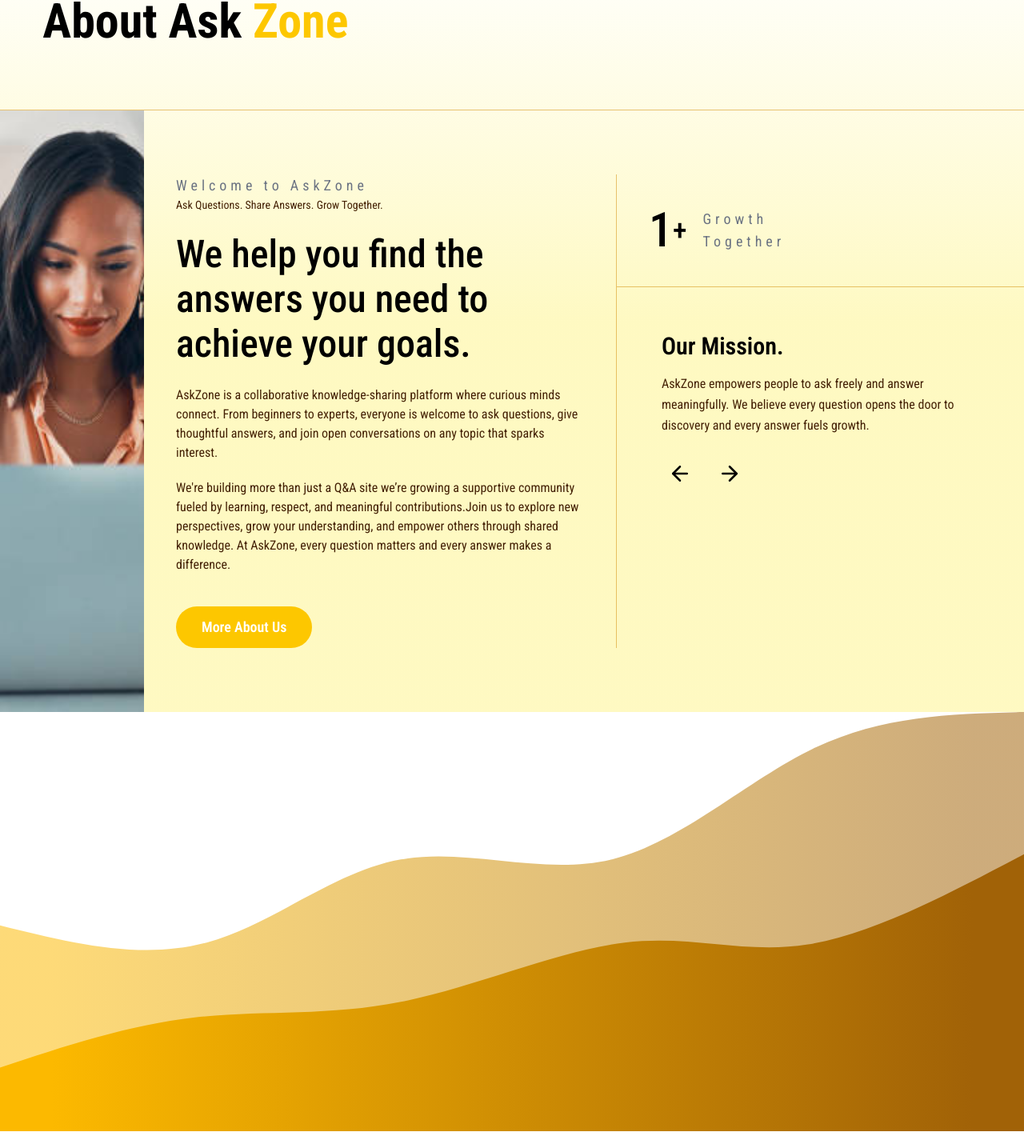
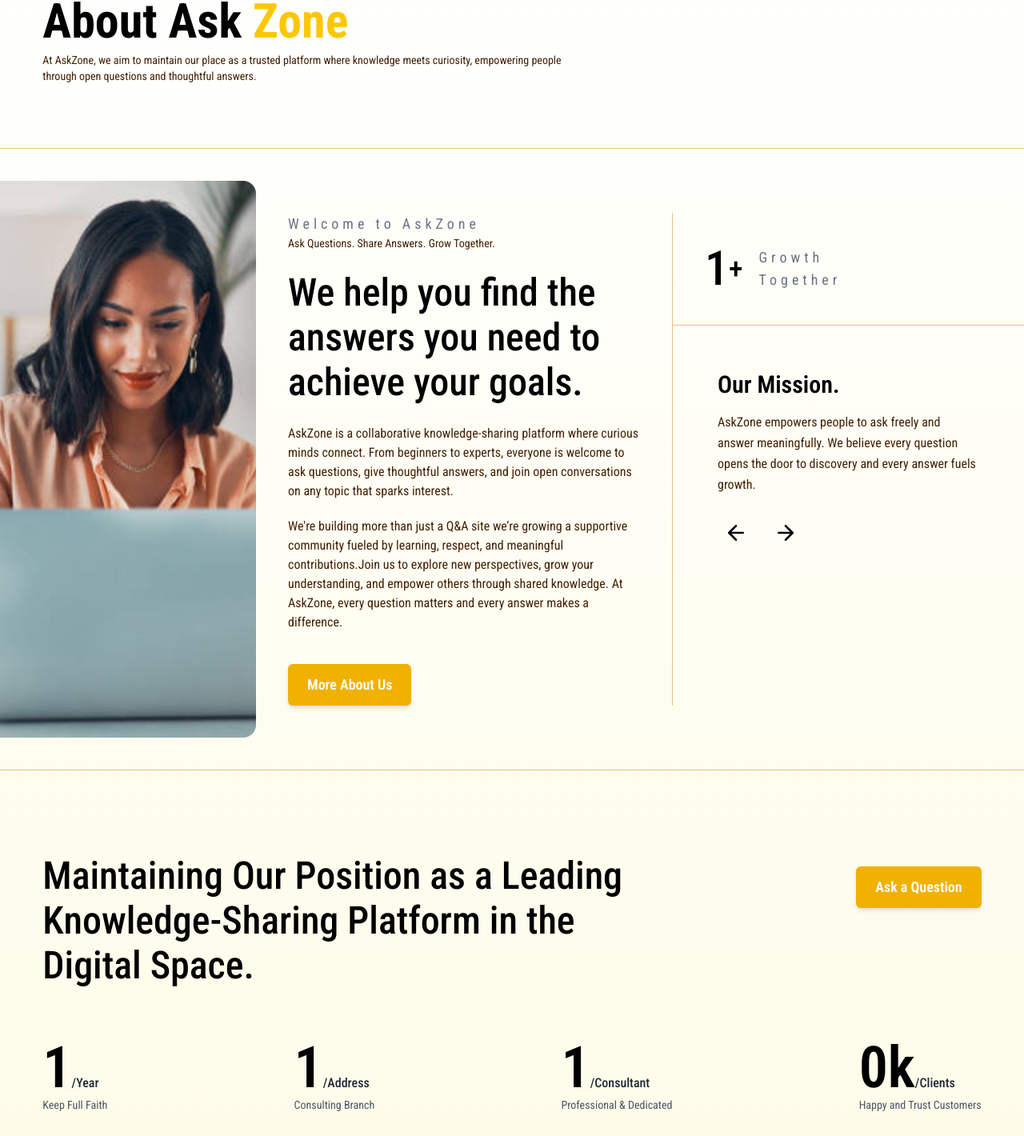
Before and after one commit to Johora99/AskZon, a React (Vite) app in the folder Client/: page / in a window 1280 px wide. Shown: the part 900-2320 px from the top of the page at 80% size. Built offline with nearby package versions, Linux system fonts and the light colour scheme.

Commit message:
how to works

```diff
--- a/Client/src/Components/AboutUs.jsx
+++ b/Client/src/Components/AboutUs.jsx
@@ -2,23 +2,31 @@ import React from 'react';
 import about from '../assets/aboutjpg.jpg'
 import { motion } from 'framer-motion';
 import AboutUsSlider from './AboutUsSlider';
+import Button from '../ShareComponent/Button';
 export default function AboutUs() {
   // Button animation variants
 const buttonVariants = {
   hidden: { opacity: 0, x: -20 },
   visible: { opacity: 1, x: 0, transition: { duration: 0.4, ease: 'easeOut' } },
 };
+const stats = [
+  { value: '1', unit: '/Year', label: 'Keep Full Faith' },
+  { value: '1', unit: '/Address', label: 'Consulting Branch' },
+  { value: '1', unit: '/Consultant', label: 'Professional & Dedicated' },
+  { value: '0k', unit: '/Clients', label: 'Happy and Trust Customers' },
+];
   return (
-    <div className='bg-gradient-to-b from-white via-yellow-100 to-yellow-100'>
-      <div className="container w-11/12 mx-auto">
-        <h2 className="text-6xl font-bold text-black py-20">About Ask <span className='text-yellow-400'>Zone</span></h2>
+    <div className='bg-gradient-to-b from-white  to-yellow-50'>
+      <div className="container w-11/12 mx-auto py-20">
+        <h2 className="text-6xl font-bold text-black">About Ask <span className='text-yellow-400'>Zone</span></h2>
+        <p className='text-sm text-yellow-950 mt-2 max-w-2xl'>At AskZone, we aim to maintain our place as a trusted platform where knowledge meets curiosity, empowering people through open questions and thoughtful answers.</p>
       </div>
       <div className='w-full h-[1px] bg-yellow-600 opacity-50'></div>
-      <div className='grid grid-cols-12 gap-10'>
-        <div className='col-span-2'>
-          <img src={about} alt="" className='h-full w-full object-cover'/>
+      <div className='grid grid-cols-11 gap-10'>
+        <div className='col-span-3 my-10 rounded-2xl'>
+          <img src={about} alt="" className='h-full w-full object-cover rounded-r-2xl'/>
         </div>
-         <div className='col-span-5 py-20'>
+         <div className='col-span-4 py-20'>
           <h3 className='text-gray-500 tracking-[5px] text-lg'>Welcome to AskZone</h3>
           <p className='text-sm text-yellow-950'>Ask Questions. Share Answers. Grow Together.</p>
           <h2 className='text-5xl my-6 leading-14 font-medium'>We help you find the answers you need to achieve your goals.</h2>
@@ -27,16 +35,9 @@ const buttonVariants = {
            <p className='text-yellow-950'>We're building more than just a Q&A site we’re growing a supportive community fueled by learning, respect, and meaningful contributions.Join us to explore new perspectives, grow your understanding, and empower others through shared knowledge.
            At AskZone, every question matters and every answer makes a difference.
            </p>
-           <motion.button
-            variants={buttonVariants}
-            whileHover={{ scale: 1.05, boxShadow: '0 0 15px rgba(255, 255, 255, 0.3)' }}
-            whileTap={{ scale: 0.95 }}
-            className="px-8 py-3 text-lg font-semibold rounded-full bg-yellow-400 text-white hover:bg-yellow-300 hover:shadow-lg transition-all duration-300 mt-10"
-          >
-           More About Us
-          </motion.button>
+           <Button title={'More About Us'}></Button>
          </div>
-         <div className='col-span-5 py-20'>
+         <div className='col-span-4 py-20'>
           <div className='h-full flex'>
           <div className='w-[1px] h-full bg-yellow-600 opacity-50'></div>
         <div className='w-full'>
@@ -56,6 +57,21 @@ const buttonVariants = {
           </div>
          </div>
       </div>
+      <div className='w-full h-[1px] bg-yellow-600 opacity-50'></div>
+      <div className="container w-11/12 mx-auto py-20">
+        <div className='flex justify-between items-start'>
+        <h2 className='text-5xl my-6 leading-14 font-medium max-w-3xl'>Maintaining Our Position as a Leading Knowledge-Sharing Platform in the Digital Space.</h2>
+         <Button title={'Ask a Question'}></Button>
+        </div>
+        <div className='flex items-center justify-between'>
+        {stats.map((item, idx) => (
+          <div key={idx} className="mt-10">
+            <h2 className="text-7xl font-semibold text-black">{item.value}<span className="text-base font-medium text-gray-800">{item.unit}</span></h2>
+            <p className="text-sm text-gray-600">{item.label}</p>
+          </div>
+        ))}
+        </div>
+      </div>
     </div>
   );
 }
--- a/Client/src/Components/AboutUsSlider.jsx
+++ b/Client/src/Components/AboutUsSlider.jsx
@@ -9,7 +9,7 @@ const slides = [
   },
   {
     title: 'Our Vision.',
-    text: 'To become the most trusted global platform where curious minds connect, learn, and collaborate shaping a smarter future together.',
+    text: 'To become the most trusted global platform where curious minds connect, learn, and collaborate shaping a smarter future together and grow together',
   },
 ];
 
@@ -45,14 +45,14 @@ export default function AboutUsSlider() {
       <div className="flex gap-4">
         <button
           onClick={prevSlide}
-          className="p-2 rounded hover:bg-gray-200 transition"
+          className="p-2 rounded hover:bg-yellow-400 transition"
           aria-label="Previous"
         >
           <ArrowLeft size={30} />
         </button>
         <button
           onClick={nextSlide}
-          className="p-2 rounded hover:bg-gray-200 transition"
+          className="p-2 rounded hover:bg-yellow-400 transition"
           aria-label="Next"
         >
           <ArrowRight size={30} />
--- /dev/null
+++ b/Client/src/Components/HowItWorks.jsx
@@ -0,0 +1,75 @@
+import React from 'react';
+import { FaSignInAlt, FaPenFancy, FaLightbulb } from 'react-icons/fa';
+
+export default function HowItWorks() {
+  const steps = [
+    {
+      title: 'Create Your Free Account',
+      icon: <FaSignInAlt className="text-yellow-600 text-5xl mb-4" />,
+      description:
+        'Start by joining our growing community of learners and thinkers. Signing up is quick and easy, giving you access to all features including asking, answering, bookmarking, and following questions.',
+    },
+    {
+      title: 'Ask Meaningful Questions',
+      icon: <FaPenFancy className="text-yellow-600 text-5xl mb-4" />,
+      description:
+        'Struggling with a concept? Curious about a topic? AskZone lets you craft detailed questions with rich formatting and topic tags, helping the right people find and respond to you quickly.',
+    },
+    {
+      title: 'Get Thoughtful Answers & Engage',
+      icon: <FaLightbulb className="text-yellow-600 text-5xl mb-4" />,
+      description:
+        'Our community provides insightful answers from a range of backgrounds. Engage in discussions, give feedback, and even reward contributors with thanks and upvotes to keep the learning loop strong.',
+    },
+  ];
+
+  return (
+    <section className="relative overflow-hidden">
+      {/* Clip Path Background */}
+      <div className="absolute inset-0 z-0">
+        <div className="h-full w-full bg-gradient-to-b from-white  to-yellow-100 clip-path-custom"></div>
+      </div>
+
+      <div className="relative z-10 max-w-6xl mx-auto px-6 py-24">
+        <h2 className="text-4xl md:text-7xl font-bold text-center mb-4">
+          How <span className='text-yellow-400'>AskZone</span> Works
+        </h2>
+        <p className="text-lg text-center text-gray-700 max-w-3xl mx-auto mb-12 tracking-widest">
+          AskZone empowers you to explore ideas, solve problems, and expand your knowledge. Here's how you can get started in just a few steps.
+        </p>
+
+        <div className="grid md:grid-cols-3 gap-10">
+          {steps.map((step, idx) => (
+            <div
+              key={idx}
+              className="bg-white bg-opacity-90 backdrop-blur-sm rounded-2xl p-8 shadow-md hover:shadow-xl transition-all duration-300 text-center"
+            >
+              {step.icon}
+              <h3 className="text-xl font-semibold text-gray-800 mb-3">{step.title}</h3>
+              <p className="text-gray-700 leading-relaxed">{step.description}</p>
+            </div>
+          ))}
+        </div>
+
+        <div className="mt-16 text-center">
+          <h3 className="text-2xl font-semibold text-gray-800 mb-3">
+            Join AskZone — where every question finds its voice.
+          </h3>
+          <p className="text-gray-700 max-w-xl mx-auto mb-6">
+            Whether you're curious, confused, or confident — this is the place to connect and contribute. AskZone thrives on thoughtful curiosity and helpful answers.
+          </p>
+          <button className="bg-yellow-500 hover:bg-yellow-600 text-white font-semibold px-6 py-3 rounded-md shadow-md transition">
+            Ask Your First Question
+          </button>
+        </div>
+      </div>
+
+      {/* Custom clip-path using Tailwind plugin or extra CSS */}
+      <style jsx>{`
+        .clip-path-custom {
+          clip-path: polygon(0 0, 100% 0, 100% 85%, 0% 100%);
+        }
+      `}</style>
+    </section>
+  );
+}
--- a/Client/src/Pages/HomePage.jsx
+++ b/Client/src/Pages/HomePage.jsx
@@ -5,6 +5,7 @@ import bgImg from '../assets/banner.webp'
 import BgImage from '../ShareComponent/BgImage'
 import AboutUs from '../Components/AboutUs'
 import AnimatedBottom from '../Components/AnimatedBottom'
+import HowItWorks from '../Components/HowItWorks'
 export default function HomePage() {
   return (
 
@@ -32,9 +33,36 @@ export default function HomePage() {
     <div className="absolute inset-0 bg-gradient-to-l from-transparent to-yellow-900  opacity-60 z-0"></div>
 
     </div>
-    <div>
-      <AboutUs />
+    <div className="relative">
+  <AboutUs />
+  <svg
+    className="absolute -bottom-1 left-0 w-full"
+    viewBox="0 0 1440 320"
+    xmlns="http://www.w3.org/2000/svg"
+    preserveAspectRatio="none"
+  >
+    <path
+      fill="#facc15"
+      d="M0,288 C360,192 1080,384 1440,288 L1440,320 L0,320 Z"
+    />
+  </svg>
     </div>
+
+    <div className="my-40 relative">
+  <HowItWorks />
+  <svg
+    className="absolute -bottom-1 left-0 w-full"
+    viewBox="20 20 1400 250"
+    xmlns="http://www.w3.org/2000/svg"
+    preserveAspectRatio="none"
+  >
+    <path
+      fill="#facc15"
+      d="M0,256 C300,320 1140,160 1440,240 L1440,320 L0,320 Z"
+    />
+  </svg>
+</div>
+
     <div>
       <AnimatedBottom />
     </div>
--- /dev/null
+++ b/Client/src/ShareComponent/Button.jsx
@@ -0,0 +1,21 @@
+import React from 'react'
+import { motion } from 'framer-motion';
+export default function Button({title}) {
+    // Button animation variants
+const buttonVariants = {
+  hidden: { opacity: 0, x: -20 },
+  visible: { opacity: 1, x: 0, transition: { duration: 0.4, ease: 'easeOut' } },
+};
+  return (
+    <div>
+        <motion.button
+            variants={buttonVariants}
+            whileHover={{ scale: 1.05, boxShadow: '0 0 15px rgba(255, 255, 255, 0.3)' }}
+            whileTap={{ scale: 0.95 }}
+            className="bg-yellow-500 hover:bg-yellow-600 text-white font-semibold px-6 py-3 rounded-md shadow-md text-lg  hover:shadow-lg transition-all duration-300 mt-10"
+          >
+        {title}
+          </motion.button>
+    </div>
+  )
+}
```
